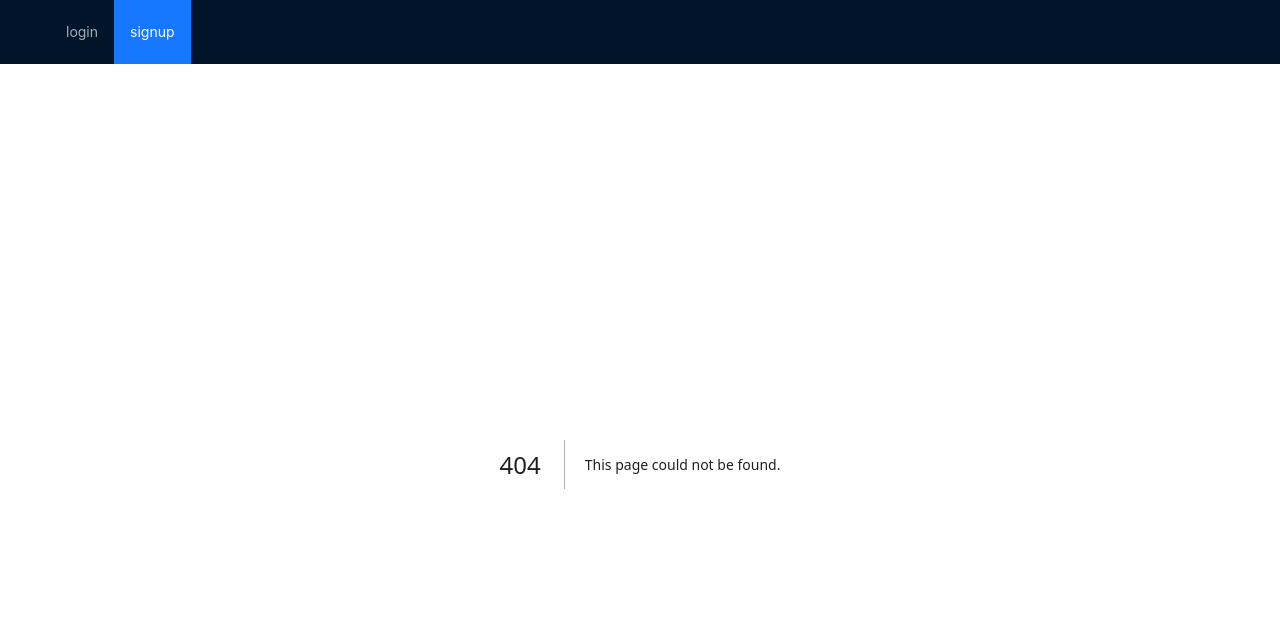
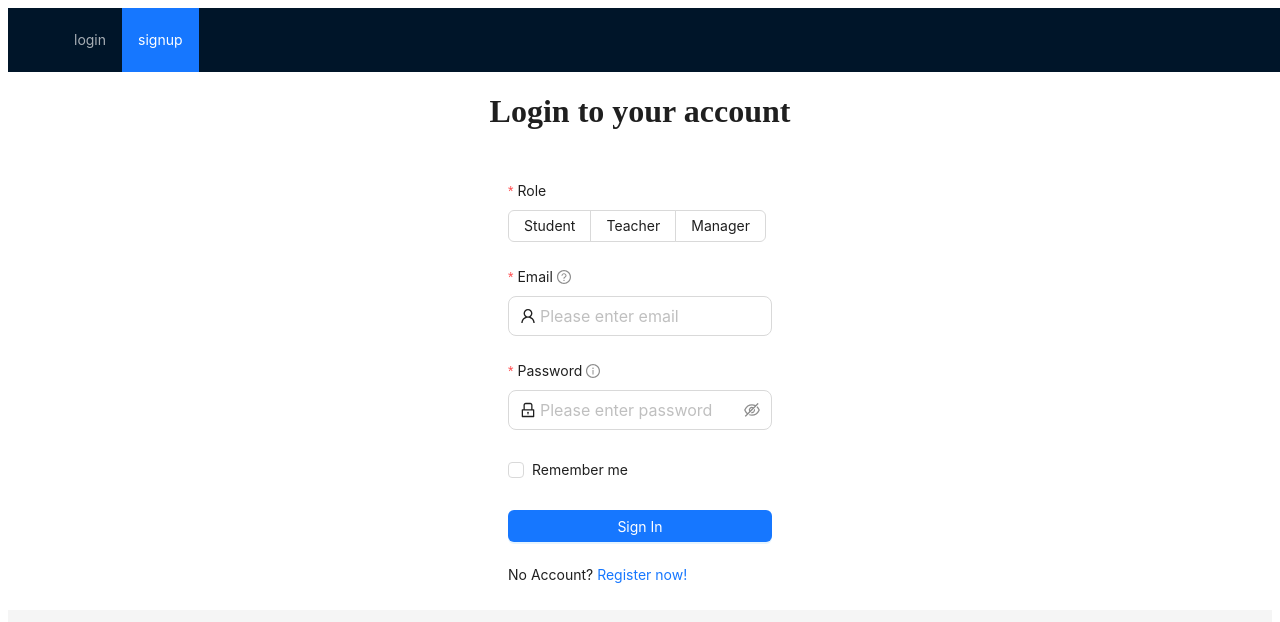
Before and after one commit to qiushi-chen/course-management-system, a Next.js app: page /login in a window 1280 px wide. Before the commit this address had no page. Shown: the top 622 px of the page. Built offline with nearby package versions, Linux system fonts and the light colour scheme.

Commit message:
add login page

```diff
--- /dev/null
+++ b/pages/login.tsx
@@ -0,0 +1,105 @@
+import React from 'react';
+import Link from 'next/link';
+import { Button, Checkbox, Form, Input, Radio } from 'antd';
+import {
+  UserOutlined,
+  LockOutlined,
+  InfoCircleOutlined,
+} from '@ant-design/icons';
+
+const Login: React.FC = () => {
+  const onFinish = (values: any) => {
+    console.log('Success:', values);
+  };
+
+  const onFinishFailed = (errorInfo: any) => {
+    console.log('Failed:', errorInfo);
+  };
+
+  const [form] = Form.useForm();
+
+  return (
+    <>
+      <h1 style={{ textAlign: 'center' }}>Login to your account</h1>
+      <Form
+        form={form}
+        layout='vertical'
+        style={{ margin: '50px 500px 20px 500px' }}
+        initialValues={{ remember: false }}
+        onFinish={onFinish}
+        onFinishFailed={onFinishFailed}
+        autoComplete='off'>
+        <Form.Item
+          name='role'
+          label='Role'
+          required
+          rules={[{ required: true, message: 'Please select your role!' }]}>
+          <Radio.Group>
+            <Radio.Button value='student'>Student</Radio.Button>
+            <Radio.Button value='teacher'>Teacher</Radio.Button>
+            <Radio.Button value='manager'>Manager</Radio.Button>
+          </Radio.Group>
+        </Form.Item>
+        <Form.Item
+          name='email'
+          label='Email'
+          required
+          hasFeedback
+          tooltip='Email is a required field'
+          rules={[
+            {
+              required: true,
+              message: 'Please enter your email',
+            },
+            {
+              type: 'email',
+              message:
+                'The input is not valid E-mail! e.g. yourname@example.com',
+            },
+          ]}>
+          <Input
+            size='large'
+            placeholder='Please enter email'
+            prefix={<UserOutlined />}
+          />
+        </Form.Item>
+        <Form.Item
+          name='password'
+          label='Password'
+          required
+          hasFeedback
+          tooltip={{
+            title: 'Password is a required field',
+            icon: <InfoCircleOutlined />,
+          }}
+          rules={[{ required: true, message: 'Please enter your password!' }]}>
+          <Input.Password
+            size='large'
+            placeholder='Please enter password'
+            prefix={<LockOutlined />}
+          />
+        </Form.Item>
+
+        <Form.Item name='remember' valuePropName='unchecked'>
+          <Checkbox>Remember me</Checkbox>
+        </Form.Item>
+
+        <Form.Item>
+          <Button
+            type='primary'
+            htmlType='submit'
+            className='login-form-button'
+            block>
+            Sign In
+          </Button>
+          <br />
+          <br />
+          No Account?
+          <Link href='/signup'> Register now!</Link>
+        </Form.Item>
+      </Form>
+    </>
+  );
+};
+
+export default Login;
```
